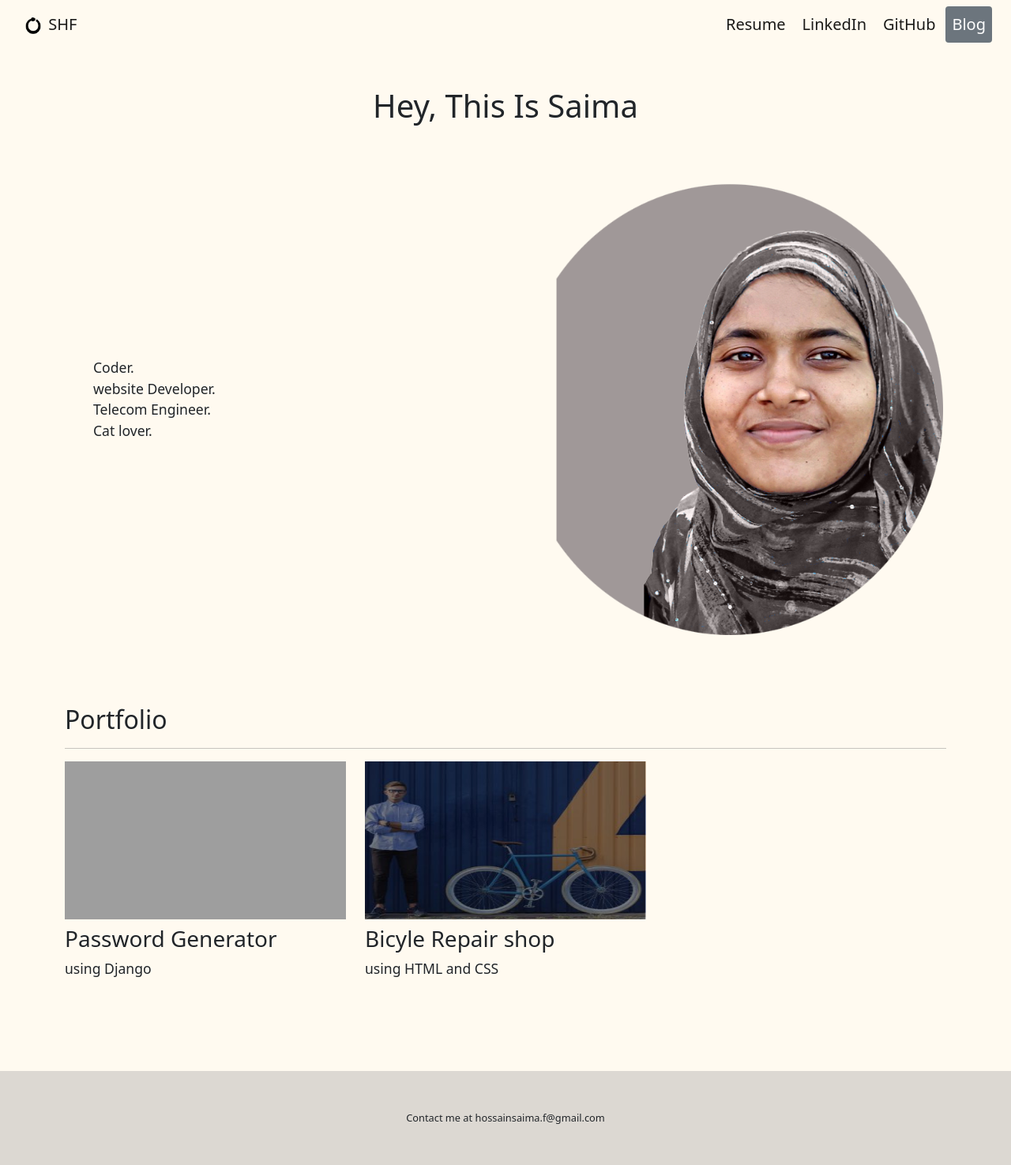
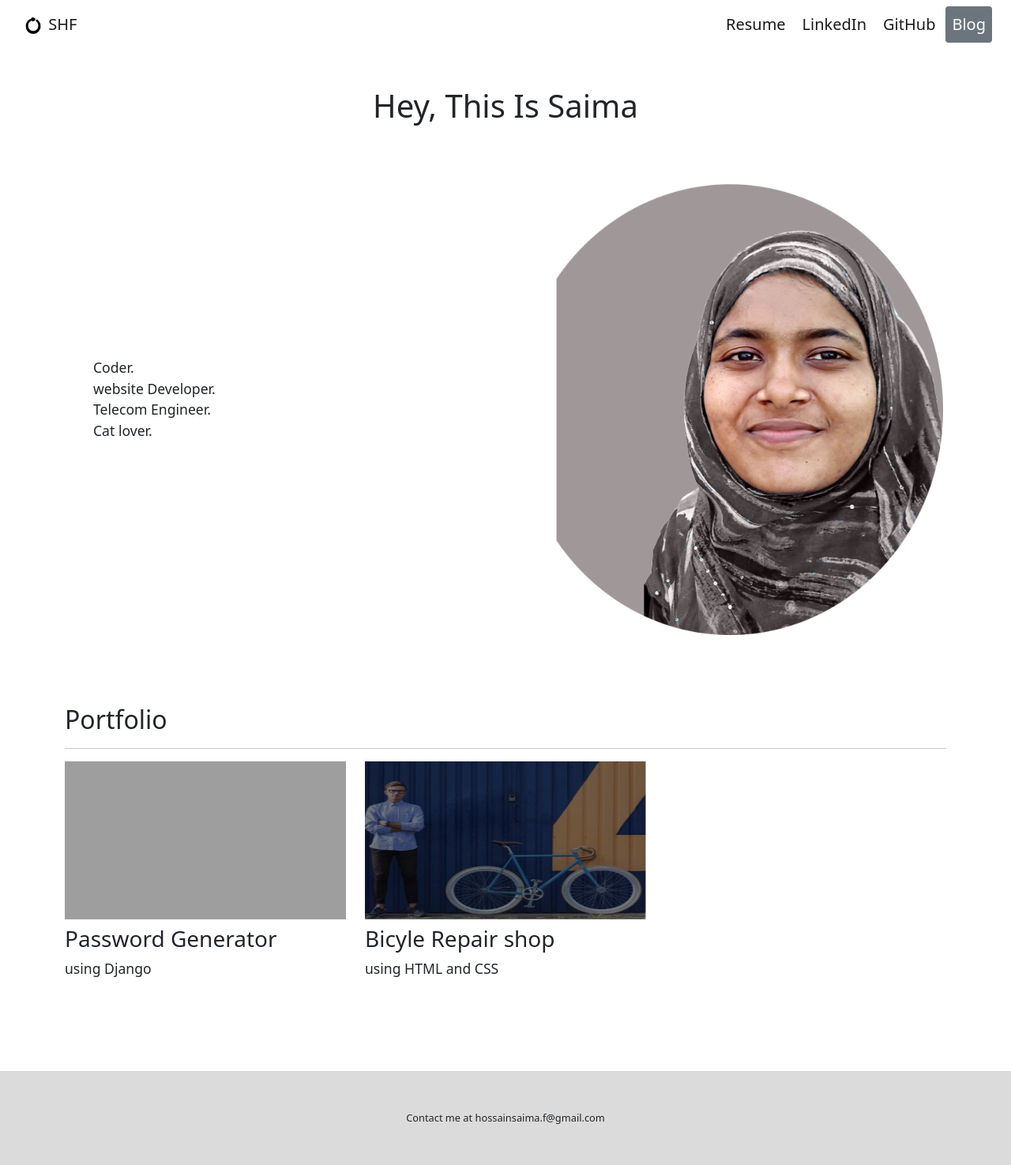
Before and after one commit to shfaria/shf_Portfolio, a Django app: page / in a window 1280 px wide. Shown: the whole page at 79% size. Run offline with Django 3.2, Linux system fonts and the light colour scheme; data comes from the database, SQL or seed files in the repository; grey boxes are pictures that could not be loaded.

Commit message:
dont know whats wrong with it

```diff
--- a/portfolio/static/portfolio/style.css
+++ b/portfolio/static/portfolio/style.css
@@ -1,5 +1,5 @@
 body{
-    background-color: floralwhite;
+    background-color: white;
 }
 
 .container{
```
